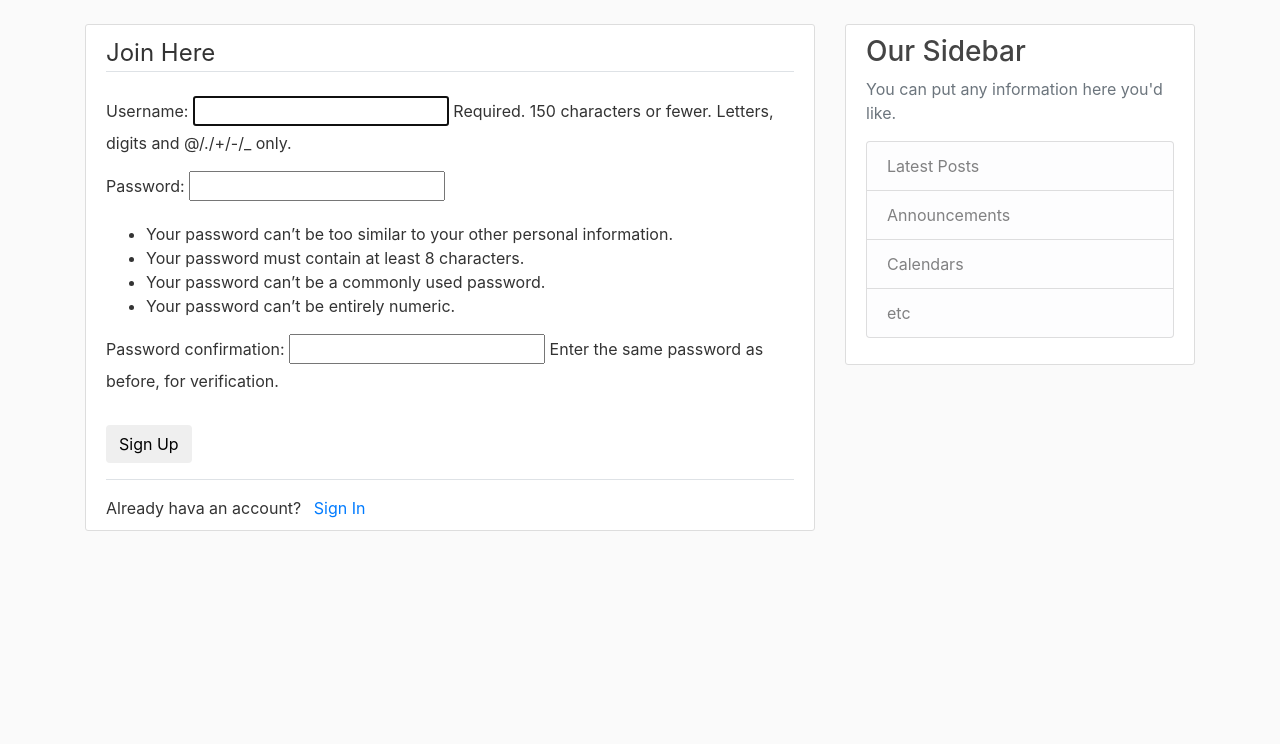
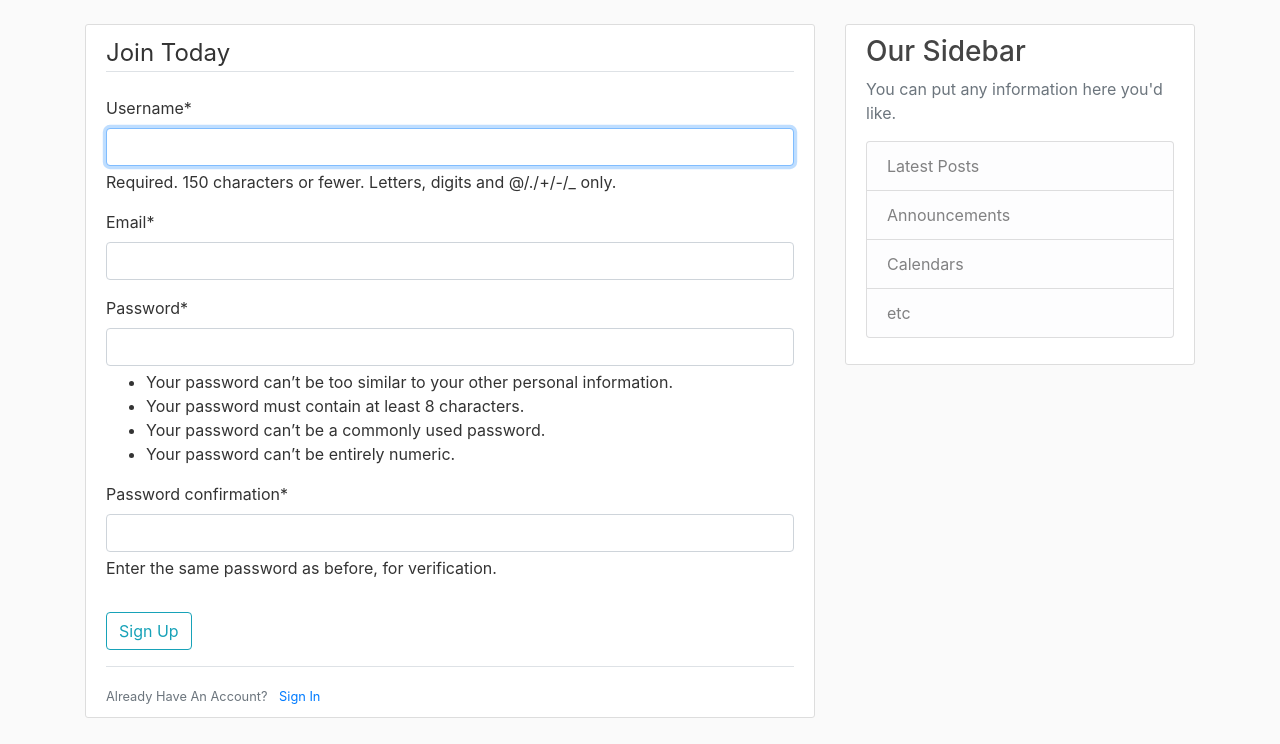
Before and after one commit to djonskanlyn/FrameworksModule, a Django app: page /register/ in a window 1280 px wide. Shown: the part 56-800 px from the top of the page. Run offline with Django 5.2, Linux system fonts and the light colour scheme; some libraries are stand-ins or nearby versions.

Commit message:
finished walkthrough 6

```diff
--- a/Walkthroughs/django_project/django_project/settings.py
+++ b/Walkthroughs/django_project/django_project/settings.py
@@ -33,6 +33,8 @@ ALLOWED_HOSTS = []
 INSTALLED_APPS = [
     "blog.apps.BlogConfig",
     "users.apps.UsersConfig",
+    "crispy_forms",
+    "crispy_bootstrap5",
     'django.contrib.admin',
     'django.contrib.auth',
     'django.contrib.contenttypes',
@@ -123,3 +125,5 @@ STATIC_URL = 'static/'
 # https://docs.djangoproject.com/en/5.0/ref/settings/#default-auto-field
 
 DEFAULT_AUTO_FIELD = 'django.db.models.BigAutoField'
+
+CRISPY_TEMPLATE_PACK = 'bootstrap5'
--- /dev/null
+++ b/Walkthroughs/django_project/users/forms.py
@@ -0,0 +1,10 @@
+from django import forms
+from django.contrib.auth.models import User
+from django.contrib.auth.forms import UserCreationForm
+
+class UserRegisterForm(UserCreationForm):
+    email = forms.EmailField()
+
+    class Meta:
+        model = User
+        fields = ['username', 'email', 'password1', 'password2']
--- a/Walkthroughs/django_project/users/templates/users/register.html
+++ b/Walkthroughs/django_project/users/templates/users/register.html
@@ -1,19 +1,20 @@
 {% extends "blog/base.html" %}
+{% load crispy_forms_tags %}
 {% block content %}
     <div class="content-section">
         <form method="POST">
             {% csrf_token %}
             <fieldset class="form-group">
-            <legend class="border-bottom mb-4">Join Here</legend>
-            {{ form.as_p }}
+                <legend class="border-bottom mb-4">Join Today</legend>
+                {{ form|crispy }}
             </fieldset>
             <div class="form-group">
-            <button class="btn btn-outline" type="submit">Sign Up</button>
+                <button class="btn btn-outline-info" type="submit">Sign Up</button>
             </div>
         </form>
-    <div class="border-top pt-3"
+        <div class="border-top pt-3">
             <small class="text-muted">
-            Already hava an account? <a class="ml-2" href="#">Sign In</a>
+                Already Have An Account? <a class="ml-2" href="#">Sign In</a>
             </small>
         </div>
     </div>
--- a/Walkthroughs/django_project/users/views.py
+++ b/Walkthroughs/django_project/users/views.py
@@ -1,16 +1,16 @@
 from django.shortcuts import render, redirect
-from django.contrib.auth.forms import UserCreationForm
 from django.contrib import messages
+from .forms import UserRegisterForm  #Import added
 
 # Create your views here.
 def register(request):
     if request.method == 'POST':
-        form = UserCreationForm(request.POST)
+        form = UserRegisterForm(request.POST) #UserRegisterForm instead of UserCreationForm
         if form.is_valid():
             form.save()
             username = form.cleaned_data.get('username')
             messages.success(request, f'Account created for {username}!')
             return redirect('blog-home')
     else:
-        form = UserCreationForm()
+        form = UserRegisterForm() #UserRegisterForm instead of UserCreationForm
     return render(request, 'users/register.html', {'form': form})
```
Lines whose indentation alone changed are shown as unchanged.
